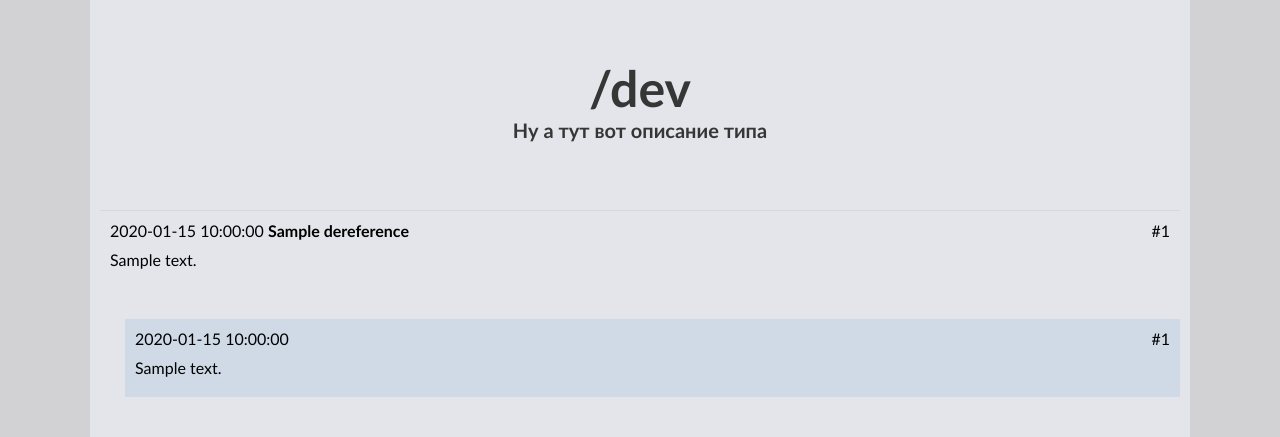
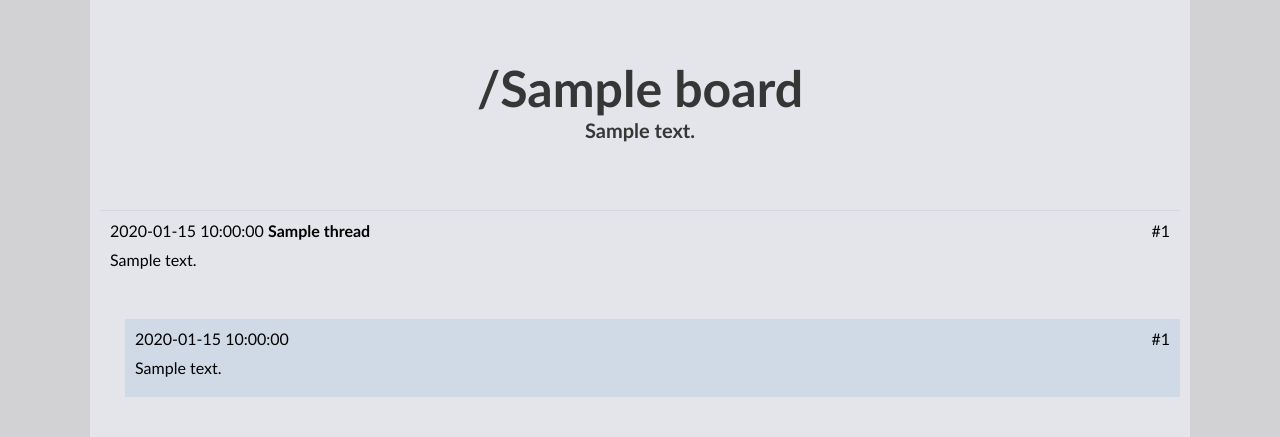
Before and after one commit to vigil33t-cmd/kiiroimaru, a Flask app: template templates/board.html in a window 1280 px wide. Shown: the top 437 px of the page. Run offline with Flask 2, Linux system fonts and the light colour scheme; the template is opened without the code that fills it: most values are stand-ins (such as "Sample title", 1, 10 or a date in 2020).

Commit message:
Множество изменений.
Изменена структура бд. Теперь борды хранятся в коллекции boards, а ссылки на треды находятся в boards["threads"]
Хедер теперь подгружается название и описание доски.
Добавлен более менее адекватный обработчик чоч
Теперь скрытые треды/посты не отрисовываются на странице.(Добаротать)
И еще несколько мелких штук.

```diff
--- a/main.py
+++ b/main.py
@@ -1,12 +1,17 @@
 from pymongo import MongoClient
-from flask import Flask, request, render_template
+from flask import Flask, request, render_template, abort
 import pymongo
 from werkzeug.utils import secure_filename
 from bson import DBRef
 
+def page_not_found(e):
+    return render_template("404.html"), 404
+
 app = Flask(__name__)
 app.secret_key = "133713371337"
 app.config['UPLOAD_FOLDER'] = 'uploads'
+
+app.register_error_handler(404, page_not_found)
 
 ALLOWED_EXTENSIONS = {'png', 'jpg', 'jpeg', 'gif'}
 CONNECTION_STRING = "mongodb://90.151.59.128:27017"
@@ -18,32 +23,39 @@
     return '.' in filename and filename.rsplit('.', 1)[1].lower() in ALLOWED_EXTENSIONS
 
 @app.route("/")
-def renderIndex():
-    return render_template("index.html")
+def root():
+    return render_template("index.html", boards=db.boards.find({}))
 
 
 @app.route("/<board>/")
-def renderBoard(board):
-    try:
-        db.validate_collection(board)  # Try to validate a collection
-    except pymongo.errors.OperationFailure:
-        return render_template("404.html")
-    threads = db.get_collection(board).find({"is_thread": True})
-    return render_template("board.html", threads=threads, db=db, isThread=False)
+def board(board):
+    b = db.boards.find_one({"board_name": board})
+
+    if not b:
+        abort(404)
+
+    threads = []
+    for t in b["threads"]:
+        if db.dereference(t)["hidden"]:
+            continue
+        threads.append(db.dereference(t))
+    return render_template("board.html", threads=threads, db=db, isThread=False, board=b    )
 
 
 @app.route("/<board>/<int:thread_id>")
-def renderThread(board, thread_id):
-    try:
-        db.validate_collection(board)  # Try to validate a collection
-    except pymongo.errors.OperationFailure:
-        return render_template("404.html")
-    # print(db.get_collection(board).find({'id':thread_id}))
-    if list(db.get_collection(board).find({'id':thread_id})) == [] or db.get_collection(board).find_one({'id':thread_id})['is_thread'] == False or db.posts.find_one({'id':thread_id})['hidden'] == True:
-        print('a')
-        return render_template('404.html')
-    thread = db.get_collection(board).find_one({"is_thread": True, "id": thread_id})
-    return render_template("thread.html", thread=thread, db=db, isThread=True)
+def thread(board, thread_id):
+    thread = db.posts.find_one({"id": thread_id})
+    b = db.boards.find_one({"board_name": board})
+
+    # фиксми блять
+    if not thread or \
+       not b or \
+       not thread["is_thread"] or \
+       thread["hidden"] or \
+       DBRef("posts", thread["_id"], "yobach") not in b["threads"]:
+        abort(404)
+
+    return render_template("thread.html", thread=thread, db=db, isThread=True, board=b)
 
 
 @app.post('/api/upload')
@@ -55,12 +67,11 @@
         return ""
     return "invalid filetype"
 
-
-@app.post("/api/thread.create") # Кто функции апи через точку пишет блять?
-def makeThread():
+@app.post("/api/thread.create")
+def thread_create():
     data = request.values
 
-    board = data.get("board")
+    board_id = int(data.get("board_id"))
     title = data.get("title")
     text = data.get("text")
 
@@ -78,16 +89,15 @@
     }).inserted_id
 
     ref = DBRef("posts", inserted_post_id, "yobach")
-    db.get_collection(board).insert_one({"ref": ref, "is_thread": True, "id": post_id})
+    db.boards.update_one({"board_id": board_id}, {"$push": {"threads": ref}})
 
     return ""
 
 @app.post("/api/thread.answer")
-def answerThread():
+def thread_answer():
     data = request.values
 
-    board = data.get("board")
-    thread = int(data.get("thread"))
+    thread_id = int(data.get("thread_id"))
     text = data.get("text")
 
     post_id = db.posts.count_documents({}) + 1
@@ -96,26 +106,48 @@
         "id": post_id,
         "timestamp": "13/03/37 13:37",
         "is_thread": False,
-        "thread": thread,
+        "thread_id": thread_id, # Вместо айди поместить сюда DBRef ссылку на тред?
         "text": text,
-        "hidden":False
-
+        "hidden": False
     }).inserted_id
 
     ref = DBRef("posts", inserted_post_id, "yobach")
-    db.get_collection(board).insert_one({"ref": ref, "is_thread": False, "id": post_id})
-
-    db.posts.update_one({"id": thread}, {'$push': {"posts": ref}})
+    db.posts.update_one({"id": thread_id}, {'$push': {"posts": ref}})
 
     return ""
 
-@app.post("/api/hide")
-def hide():
+@app.post("/api/board.create")
+def board_create():
     data = request.values
-    board = data.get("board")
-    id = int(data.get("id"))
 
-    db.get_collection(board).update_one({"id":id}, {"$set": {"hidden": True}})
+    board_id = db.boards.count_documents({}) + 1
+    board_name = data.get("name")
+    board_desc = data.get("desc")
+
+    db.boards.insert_one({
+        "board_id": board_id,
+        "board_name": board_name,
+        "board_desc": board_desc,
+        "threads": []
+    })
+
+    return ""
+
+@app.post("/api/post.hide")
+def post_hide():
+    data = request.values
+    post_id = int(data.get("post_id"))
+
+    db.posts.update_one({"id": post_id}, {"$set": {"hidden": True}})
+
+    return ""
+
+@app.post("/api/post.unhide") # post.show?
+def post_unhide():
+    data = request.values
+    post_id = int(data.get("post_id"))
+
+    db.posts.update_one({"id": post_id}, {"$set": {"hidden": False}})
 
     return ""
 
--- a/templates/board.html
+++ b/templates/board.html
@@ -1,6 +1,4 @@
 {% extends "base.html" %}
-
-{% block title %}/dev{% endblock %}
 
 {% block header %}
     {% include "layout/header.html" %}
--- a/templates/layout/header.html
+++ b/templates/layout/header.html
@@ -1,6 +1,6 @@
 <div class="header">
     <div class="header__title">
-        <div class="title">/dev</div>
-        <div class="description">Ну а тут вот описание типа</div>
+        <div class="title">/{{ board["board_name"] }}</div>
+        <div class="description">{{ board["board_desc"] }}</div>
     </div>
 </div>
--- a/templates/layout/thread.html
+++ b/templates/layout/thread.html
@@ -1,17 +1,17 @@
 <div class="thread">
     <div class="thread__head">
         <div class="post__head">
-            <span class="post__id">#{{ db.dereference(thread["ref"])['id']}}</span>
-            <span class="post__time">{{ db.dereference(thread["ref"])["timestamp"] }}</span>
-            <span class="post__title"><strong>{{ db.dereference(thread["ref"])["title"] }}</strong></span>
+            <span class="post__id">#{{ thread['id']}}</span>
+            <span class="post__time">{{ thread["timestamp"] }}</span>
+            <span class="post__title"><strong>{{ thread["title"] }}</strong></span>
             {% if isThread == False %}
-                <a href="./{{ db.dereference(thread['ref'])['id'] }}">Перейти в тред</a>
+                <a href="./{{ thread['id'] }}">Перейти в тред</a>
             {% endif %}
 
         </div>
         <div class="post__body">
             <div class="post__text">
-                {{db.dereference(thread["ref"])["text"]}}
+                {{ thread["text"] }}
             </div>
             <div class="post__attachments">
 
@@ -22,28 +22,30 @@
         </div>
     </div>
     {% if isThread == false %}
-
-        {% if db.dereference(thread["ref"])["posts"]|length > 3 %}
+        {% if thread["posts"]|length > 3 %}
             <div>
-                Пропущенно постов: {{db.dereference(thread["ref"])["posts"]|length -3 }}
+                Пропущенно постов: {{ thread["posts"]|length -3 }}
                 <br><br>
             </div>
 
-            {% for post in db.dereference(thread["ref"])["posts"][-3:] %}
-
-                {% include "layout/post.html" %}
-
+            {# Временное решение. Если скрыть последний пост. Будет отрисовываться только два вместо трех. #}
+            {% for post in thread["posts"][-3:] %}
+                {% if not db.dereference(post)["hidden"] %}
+                    {% include "layout/post.html" %}
+                {% endif %}
             {% endfor %}
         {%  else %}
-            {% for post in db.dereference(thread["ref"])["posts"] %}
-
-                {% include "layout/post.html" %}
+            {% for post in thread["posts"] %}
+                {% if not db.dereference(post)["hidden"] %}
+                    {% include "layout/post.html" %}
+                {% endif %}
             {% endfor %}
         {% endif %}
     {% else %}
-            {% for post in db.dereference(thread["ref"])["posts"] %}
-
-            {% include "layout/post.html" %}
+        {% for post in thread["posts"] %}
+            {% if not db.dereference(post)["hidden"] %}
+                {% include "layout/post.html" %}
+            {% endif %}
         {% endfor %}
     {% endif %}
-        </div>
+</div>
--- a/templates/thread.html
+++ b/templates/thread.html
@@ -1,6 +1,4 @@
 {% extends "base.html" %}
-
-{% block title %}/dev{% endblock %}
 
 {% block header %}
     {% include "layout/header.html" %}
```
Also changed, not shown: templates/index.html (+5 -3 lines), tests/test.py (+24 -10 lines).
